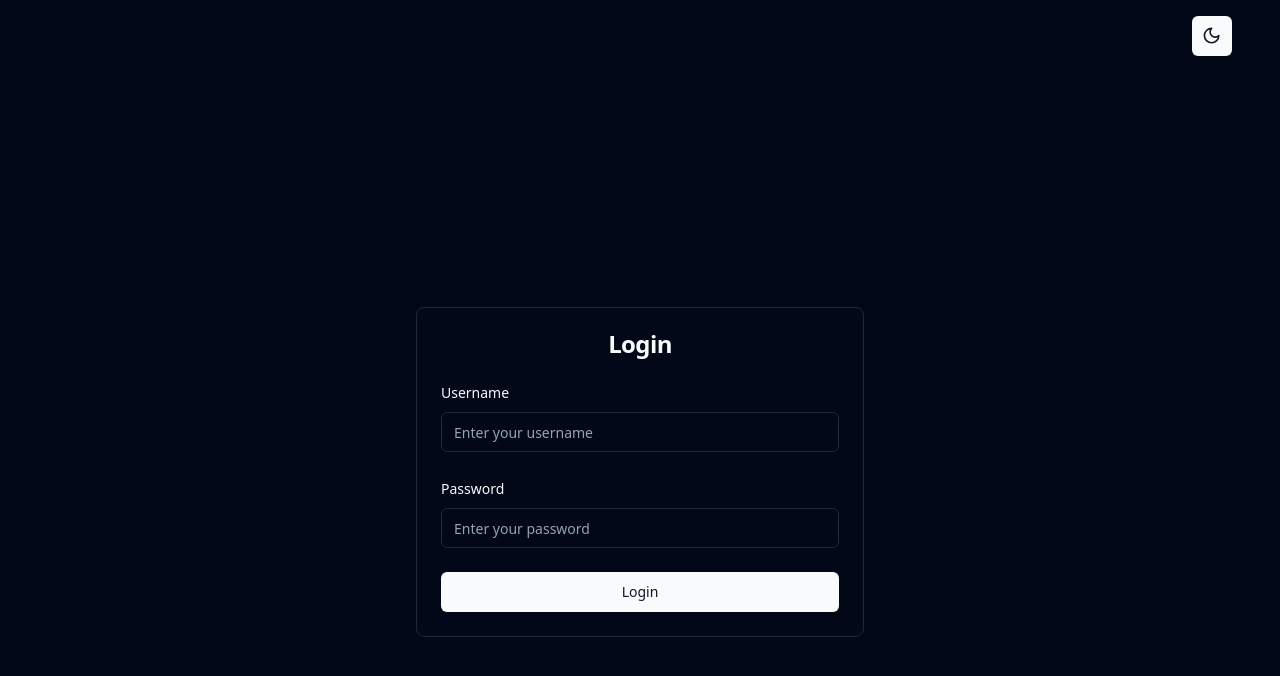
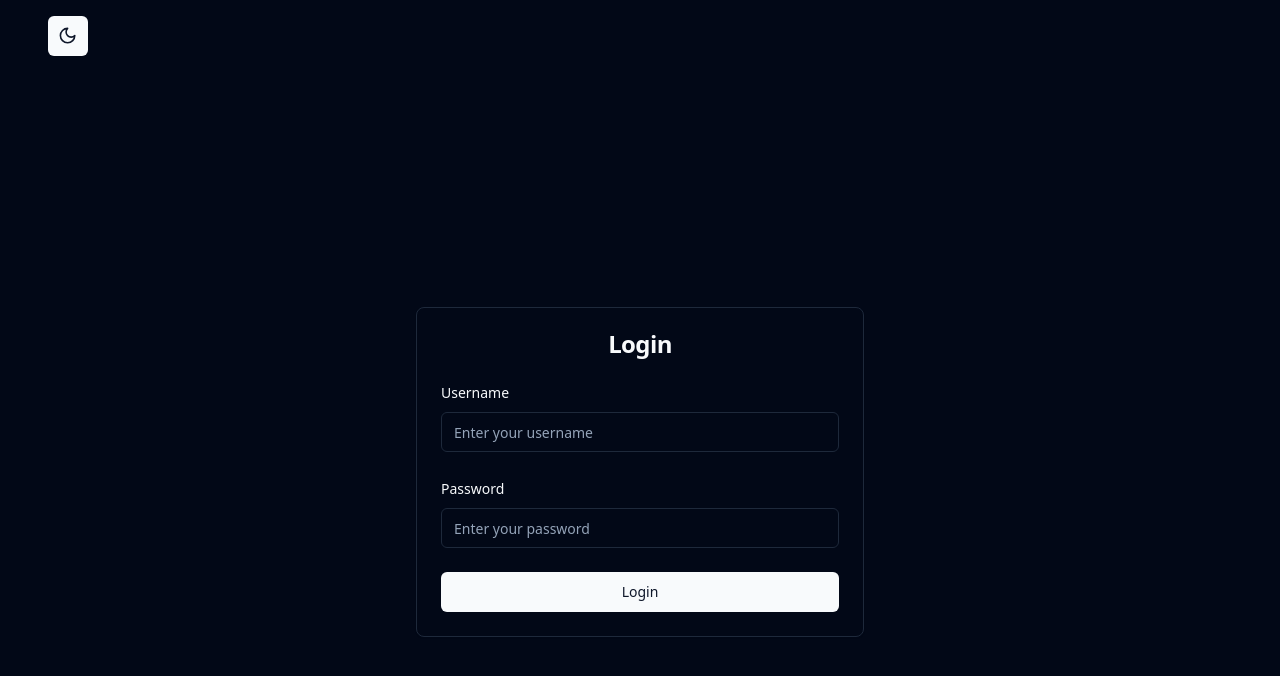
Before and after one commit to ElvisMuresan/programmingLanguages-ui, a React (Vite) app: page /login in a window 1280 px wide. Shown: the top 676 px of the page. Built offline with nearby package versions, Linux system fonts and the light colour scheme.

Commit message:
feat: Moved the account button to the right and dark mode to the left

```diff
--- a/src/App.tsx
+++ b/src/App.tsx
@@ -19,7 +19,7 @@ function App() {
 			<Router>
 				<div className="min-h-screen flex flex-col ">
 					<header className="p-4">
-						<div className="container mx-auto flex justify-end">
+						<div className="container mx-auto flex justify-start">
 							<ModeToggle />
 						</div>
 					</header>
--- a/src/components/HomePage.tsx
+++ b/src/components/HomePage.tsx
@@ -185,14 +185,14 @@ export const HomePage: React.FC = () => {
 	return (
 		<div className="container mx-auto p-4">
 			{token ? (
-				<div className="absolute top-4">
+				<div className="fixed top-4 right-28">
 					<DropdownMenu>
 						<DropdownMenuTrigger asChild>
-						<Button className="ml-4">
+						<Button >
 							Account
 						</Button>
 						</DropdownMenuTrigger>
-						<DropdownMenuContent align="start">
+						<DropdownMenuContent align="end">
 						<DropdownMenuItem className="pointer-events-none">
 							<span className="font-bold">{user.fullName}</span>
 						</DropdownMenuItem>
```
